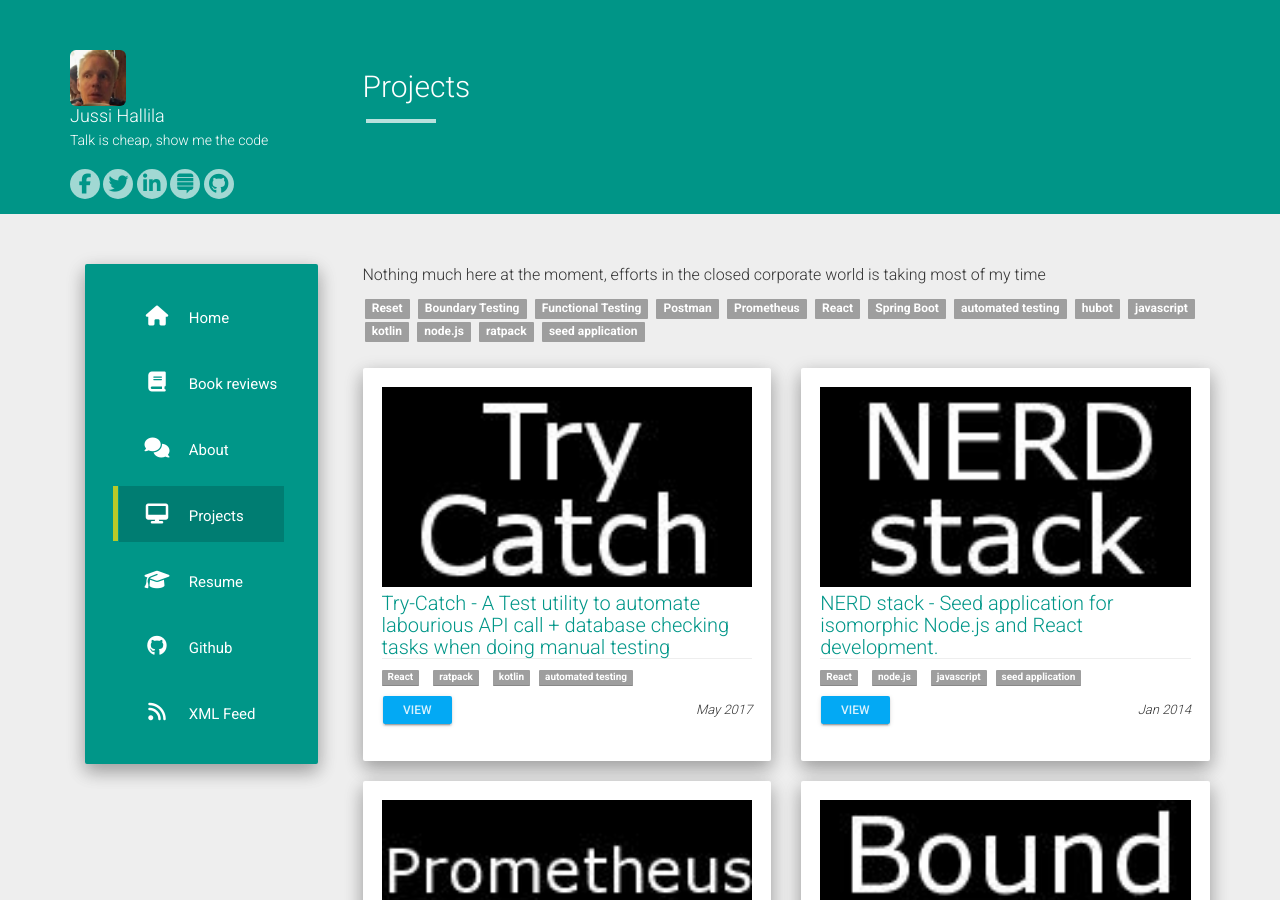
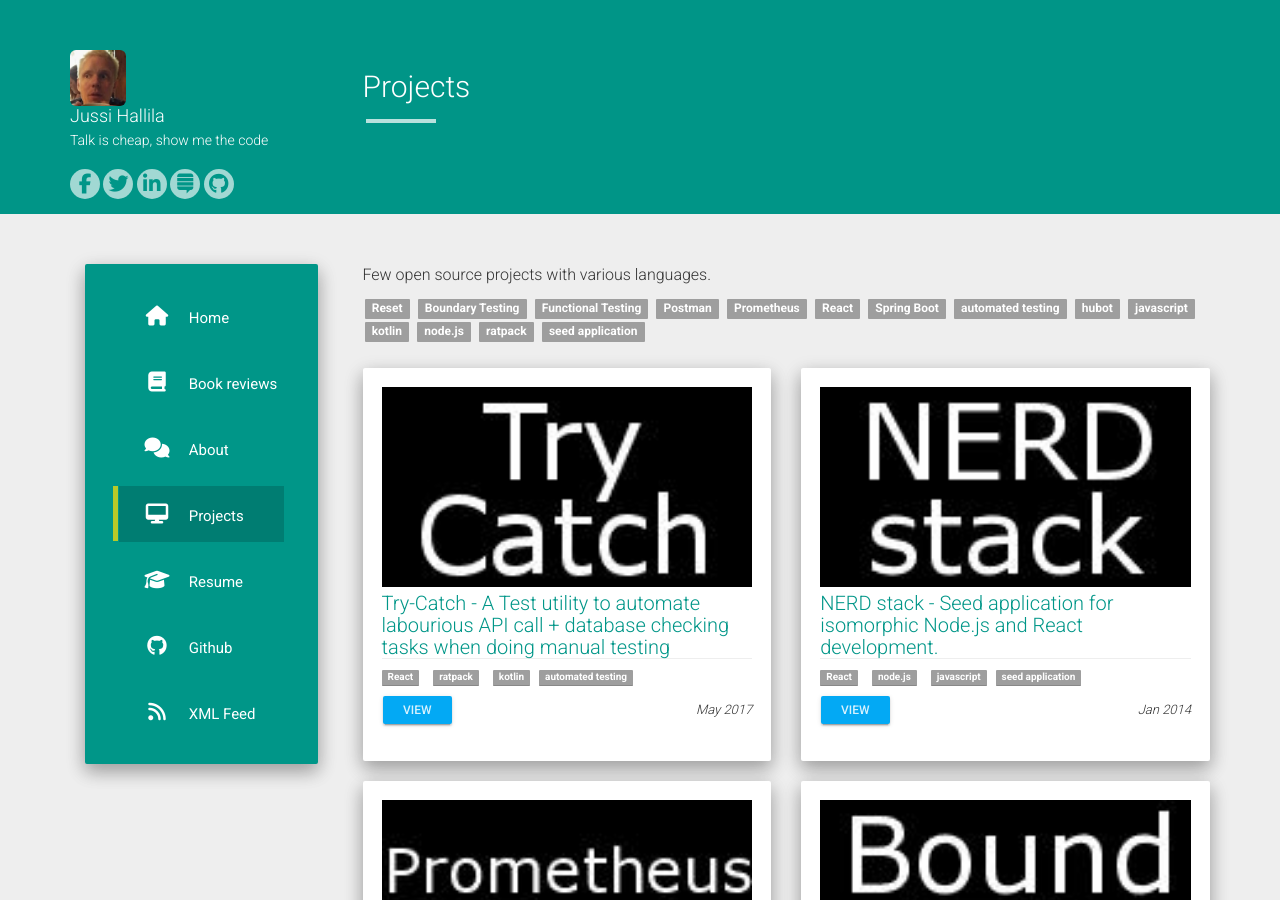
Before and after one commit to Xantier/xantier.github.io, a Jekyll site: the page built from pages/projects.md, in a window 1280 px wide and 900 px high. Built offline with Jekyll 4.4.1, drawn with Linux system fonts in a browser that asks for light colours; nearby versions of some CDN libraries.

Commit message:
changing order

```diff
--- a/pages/projects.md
+++ b/pages/projects.md
@@ -4,4 +4,4 @@ title: Projects
 permalink: /projects/
 ---
 
-Nothing much here at the moment, efforts in the closed corporate world is taking most of my time
+Few open source projects with various languages.
```
